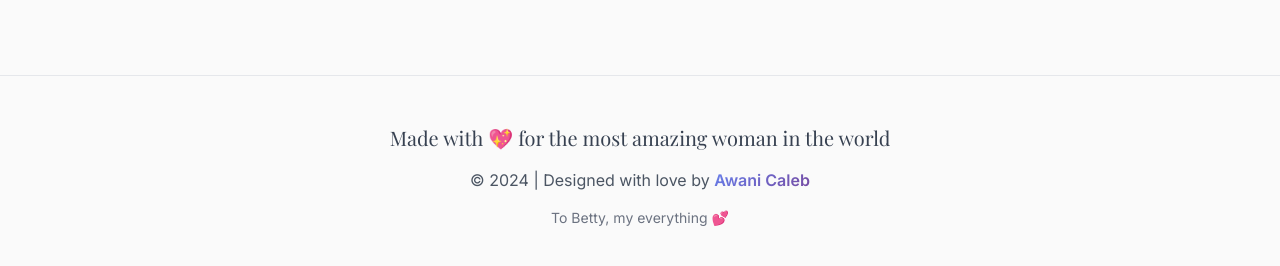
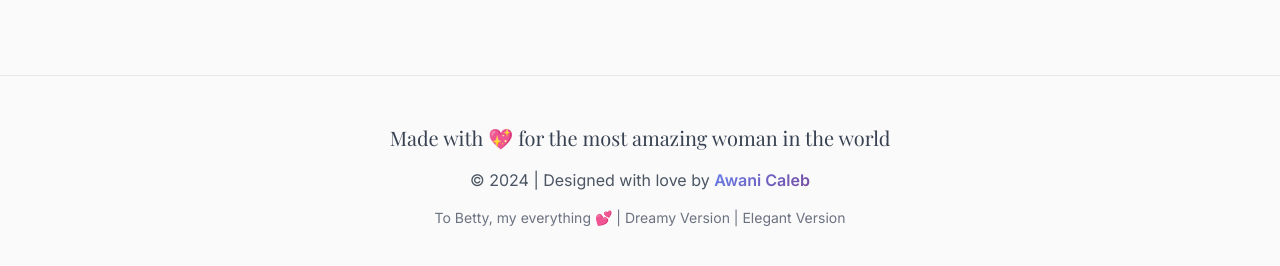
Before and after one commit to AwaniCaleb/betty-anniversary, a website: page index.html in a window 1280 px wide. Shown: the part 5651-5917 px from the top of the page. Drawn offline with nearby package versions, Linux system fonts and the light colour scheme.

Commit message:
refactor: Enhance footer links for version navigation in HTML files

```diff
--- a/index.html
+++ b/index.html
@@ -512,7 +512,15 @@
                     </a>
                 </p>
                 <p class="dark:text-gray-500 text-gray-500 text-sm">
-                    To Betty, my everything 💕
+                    <span>To Betty, my everything 💕</span>
+                    <span>|</span>
+                    <span>
+                        <a href="./concept-dreamy .html">Dreamy Version</a>
+                    </span>
+                    <span>|</span>
+                    <span>
+                        <a href="./minimalist-elegant.html">Elegant Version</a>
+                    </span>
                 </p>
             </div>
         </footer>
```
Also changed, not shown: concept-dreamy .html (+9 -1 lines), minimalist-elegant.html (+9 -1 lines).
